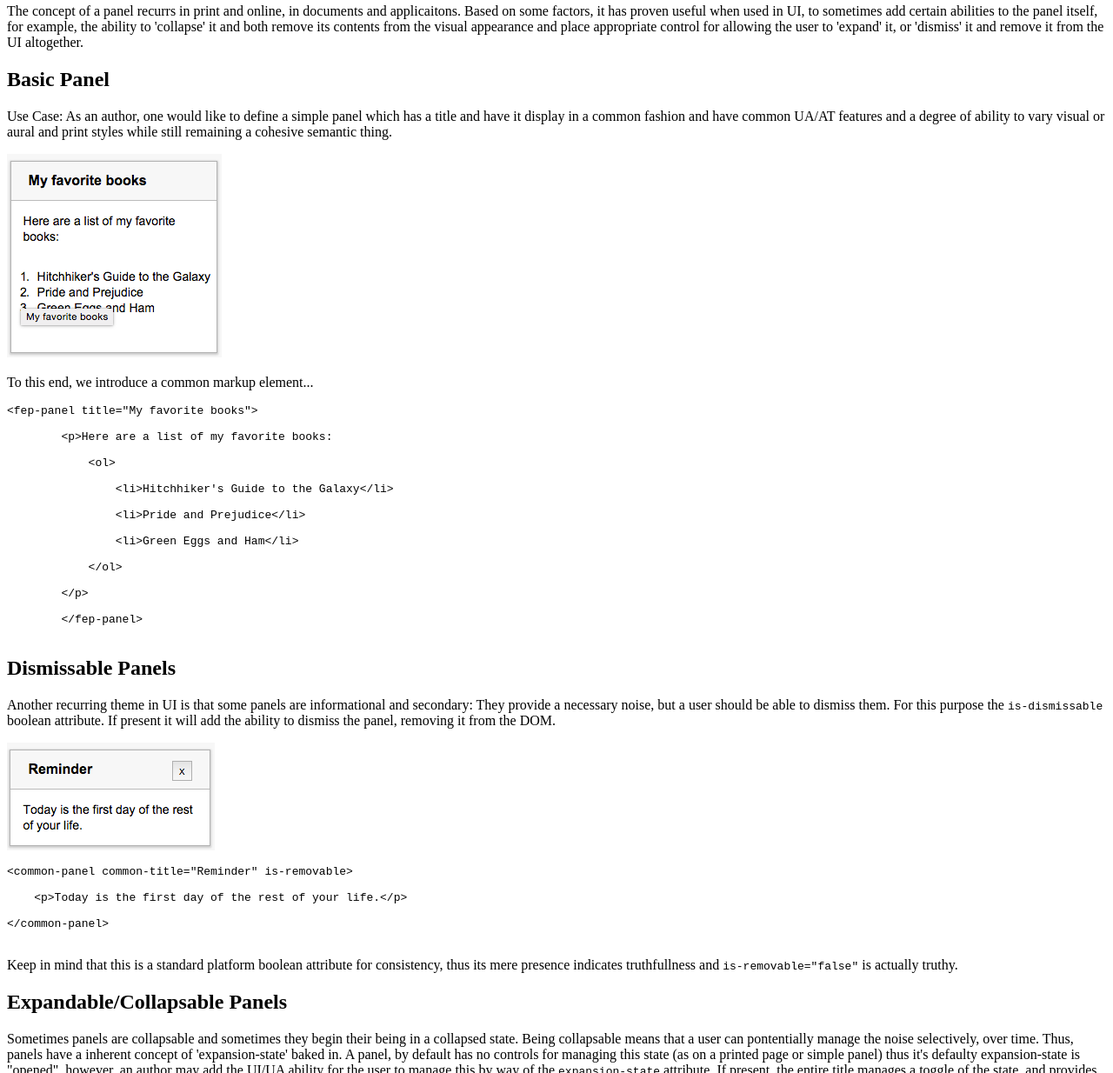
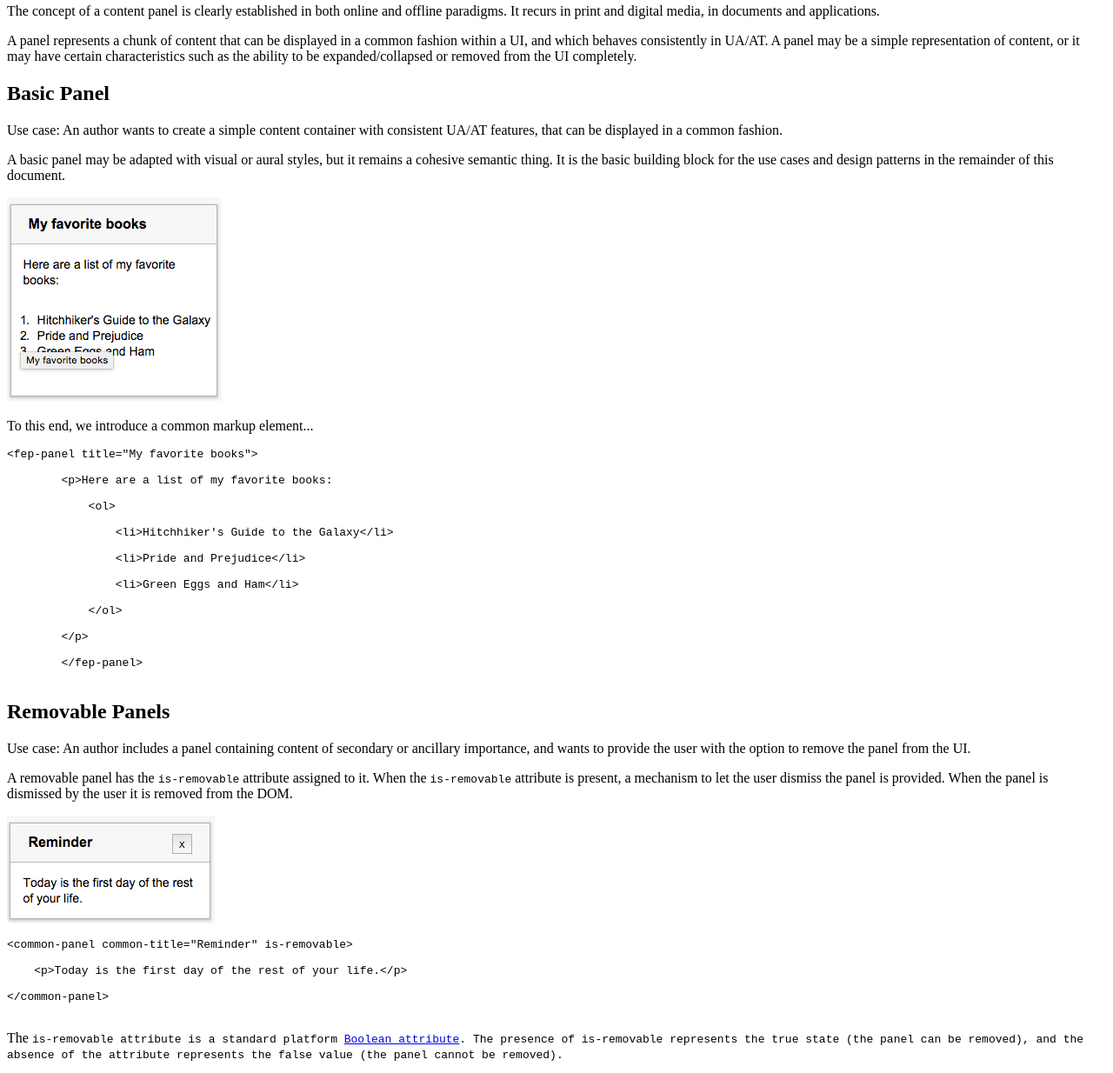
Before and after one commit to bkardell/common-panel, a plain HTML site: page panels.html in a window 1280 px wide. Shown: the part 458-1692 px from the top of the page at 87% size. Drawn offline with Linux system fonts and the light colour scheme.

Commit message:
Separated the use cases, and made the element/attribute definitions more declarative in 1.1, 1.1.1 and 1.1.2. Made references to 'basic panel' more consistent in 1.1.1. Made references to 'removable' instead of 'dismissable' more consistent in 1.1.2. Added link to boolean attribute definition to note in 1.1.2.

```diff
--- a/panels.html
+++ b/panels.html
@@ -1,5 +1,5 @@
 <!DOCTYPE html>
-<html>
+<html lang="en">
   <head>
     <title>Panels and Panel Sets</title>
     <meta charset='utf-8'>
@@ -24,7 +24,7 @@
                     company:    "The Paciello Group",
                     companyURL: "http://www.paciellogroup.com/"
                 },
-                {   name:       "Leonie Watson",
+                {   name:       "Léonie Watson",
                     url:        "https://twitter.com/LeonieWatson",
                     company:    "The Paciello Group",
                     companyURL: "http://www.paciellogroup.com/"
@@ -90,20 +90,20 @@
     <section>
         <h1>Panels</h1>
         <p>
-            The concept of a panel recurrs in print and online, in documents and applicaitons.
-            Based on some factors, it has proven useful when used in UI, to sometimes add certain
-            abilities to the panel itself, for example, the ability to 'collapse' it and both
-            remove its contents from the visual appearance and place appropriate control for
-            allowing the user to 'expand' it, or 'dismiss' it and remove it from the UI altogether.
+            The concept of a content panel is clearly established in both online and offline paradigms. It recurs in print and digital media, in documents and applications.
         </p>
+		<p>
+		A panel represents a chunk of content that can be displayed in a common fashion within a UI, and which behaves consistently in UA/AT. A panel may be a simple representation of content, or it may have certain characteristics such as the ability to be expanded/collapsed or removed from the UI completely.
+		</p>
 
         <section>
             <h2>Basic Panel</h2>
         <p>
-            Use Case: As an author, one would like to define a simple panel which has a title and have it
-            display in a common fashion and have common UA/AT features and a degree of ability to
-            vary visual or aural and print styles while still remaining a cohesive semantic thing.
+		Use case: An author wants to create a simple content container with consistent UA/AT features, that can be displayed in a common fashion.
         </p>
+		<p>
+		A basic panel may be adapted with visual or aural styles, but it remains a cohesive semantic thing. It is the basic building block for the use cases and design patterns in the remainder of this document.
+		</p>
 
         <image src="basic-common-panel.png" >
         <p>
@@ -122,15 +122,21 @@
         </section>
 
         <section>
-            <h2>Dismissable Panels</h2>
-        <p>Another recurring theme in UI is that some panels are informational and secondary: They provide a necessary noise, but a user should be able to dismiss them.  For this purpose the <code>is-dismissable</code> boolean attribute.  If present it will add the ability to dismiss the panel, removing it from the DOM.</p>
+            <h2>Removable Panels</h2>
+        <p>
+		Use case: An author includes a panel containing content of secondary or ancillary importance, and wants to provide the user with the option to remove the panel from the UI.
+		</p>
+		<p>
+		A removable panel has the <code>is-removable</code> attribute assigned to it. When the <code>is-removable</code> attribute is present, a mechanism to let the user dismiss the panel is provided. When the panel is dismissed by the user it is removed from the DOM.
+		</p>
         <image src="dismissable-panel.png" >
         <pre class="example highlight prettyprint prettyprinted">&lt;common-panel common-title="Reminder" is-removable&gt;<br>
 &nbsp;&nbsp;&nbsp;&nbsp;&lt;p&gt;Today is the first day of the rest of your life.&lt;/p&gt;<br />
 &lt;/common-panel&gt;
         </pre>
-        <p class="note">Keep in mind that this is a standard platform boolean attribute for consistency, thus its mere
-            presence indicates truthfullness and <code>is-removable="false"</code> is actually truthy.</p>
+        <p class="note">
+		The <code>is-removable</a> attribute is a standard platform <a href="http://www.w3.org/html/wg/drafts/html/master/infrastructure.html#boolean-attribute">Boolean attribute</a>. The presence of <code>is-removable</code> represents the true state (the panel can be removed), and the absence of the attribute represents the false value (the panel cannot be removed).
+		</p>
         </section>
 
         <section>
```
